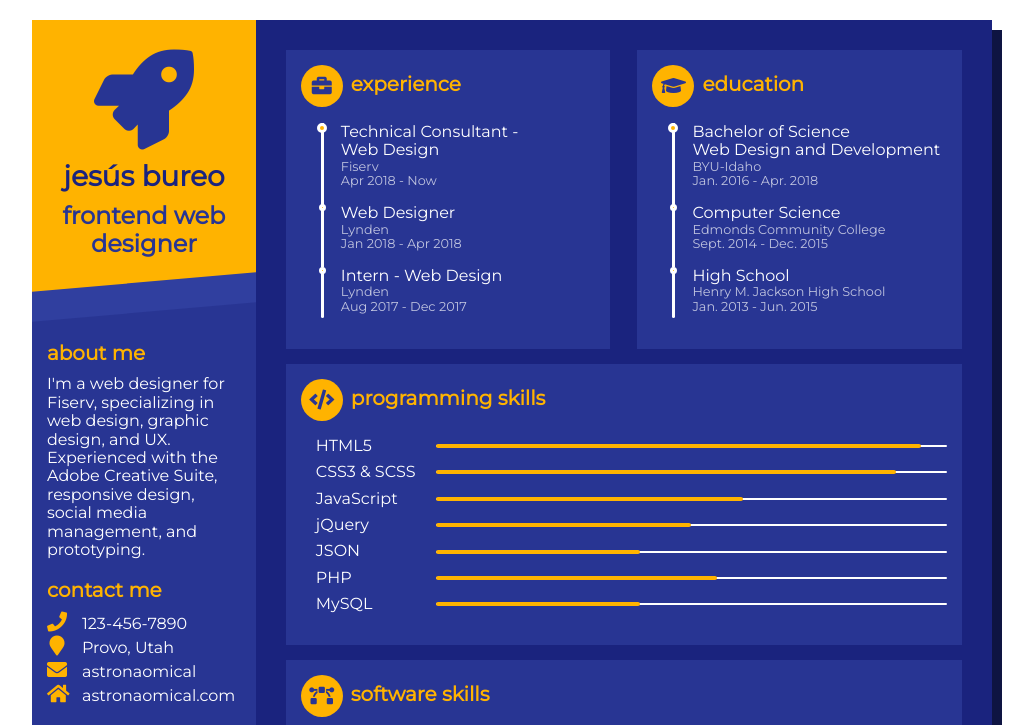
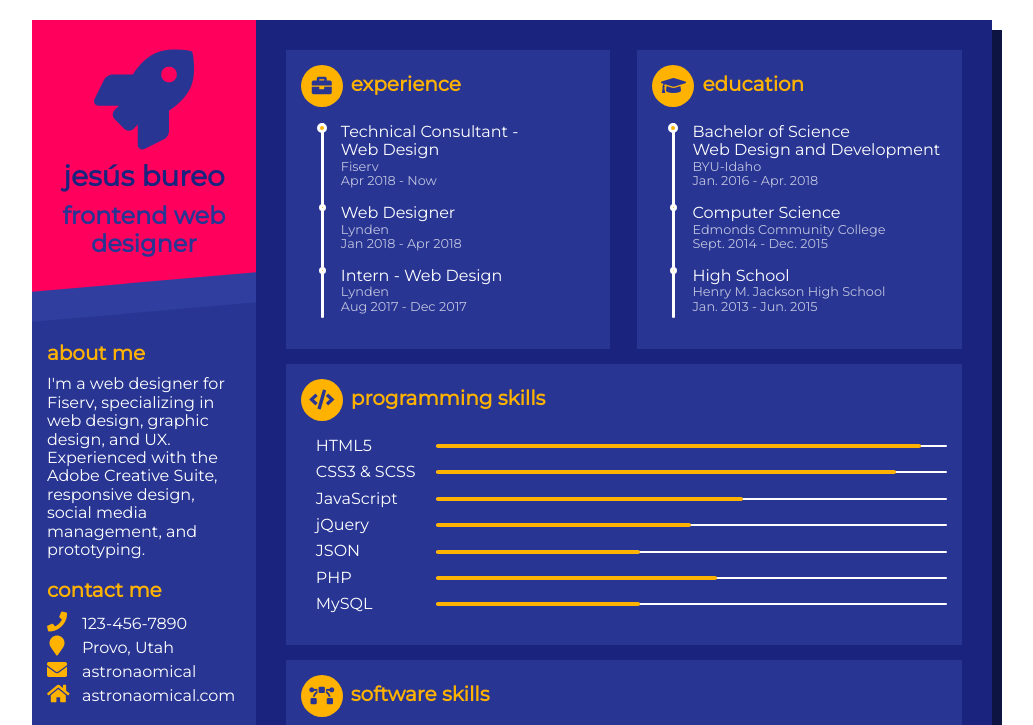
Before and after one commit to j3vre0/PersonalCV, a plain HTML site: page index.html in a window 1280 px wide. Shown: the top 725 px of the page, without its empty margins (128-1161 px from the left). Drawn offline with nearby package versions, Linux system fonts and the light colour scheme.

Commit message:
ADD mismo

```diff
--- a/style.css
+++ b/style.css
@@ -74,7 +74,7 @@ h3 {
 }
 
 .resume .base .profile {
-  background: #ffb300;
+  background: #ff005d;
   padding: 30px 15px 40px 15px;
   margin: -30px -15px 45px -15px;
   position: relative;
```
